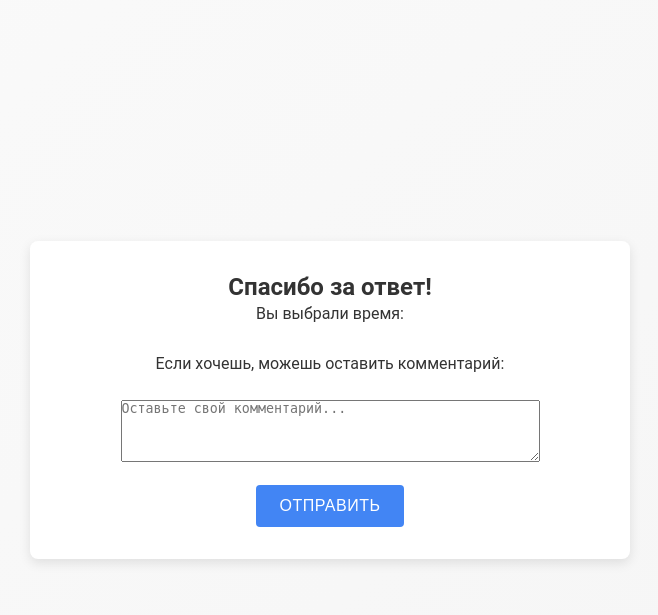
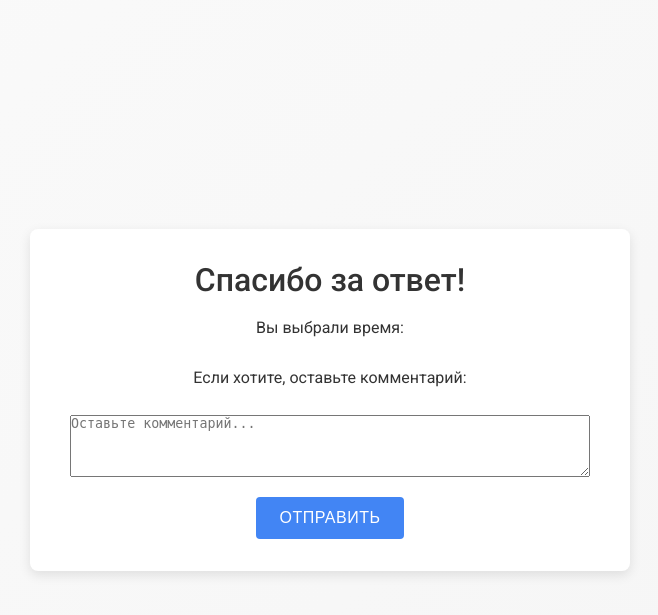
Before and after one commit to Lavochka123/Svety4, a Flask app: page /invite/1/page5 in a window 1280 px wide. Shown: the top 615 px of the page, without its empty margins (310-968 px from the left). Run offline with Flask 3, Linux system fonts and the light colour scheme; tables that the repository leaves empty hold one stand-in row (values such as "Sample post").

Commit message:
Update page5.html

```diff
--- a/template/page5.html
+++ b/template/page5.html
@@ -2,19 +2,18 @@
 <html lang="ru">
 <head>
   <meta charset="UTF-8">
-  <title>Страница 5</title>
+  <title>Спасибо — Страница 5</title>
   <link rel="stylesheet" href="/static/css/style.css">
+  <link href="https://fonts.googleapis.com/css2?family=Roboto:wght@400;500&display=swap" rel="stylesheet">
 </head>
-<body class="{{ data.design }}">
+<body>
   <div class="container">
-    <h2>Спасибо за ответ!</h2>
+    <h1>Спасибо за ответ!</h1>
     <p>Вы выбрали время: <strong>{{ selected_time }}</strong></p>
-
-    <p>Если хочешь, можешь оставить комментарий:</p>
+    <p>Если хотите, оставьте комментарий:</p>
     <form method="POST" action="/comment">
       <input type="hidden" name="invite_id" value="{{ data.id }}">
-      <textarea name="comment" rows="4" cols="50" placeholder="Оставьте свой комментарий..."></textarea>
-      <br><br>
+      <textarea name="comment" rows="4" style="width: 100%; margin-bottom: 1rem;" placeholder="Оставьте комментарий..."></textarea>
       <button type="submit" class="button">Отправить</button>
     </form>
   </div>
```
